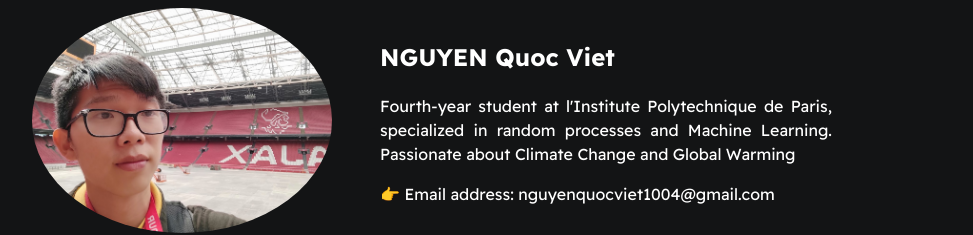
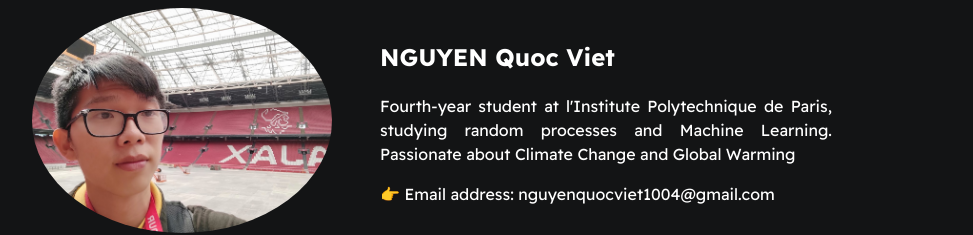
Before and after one commit to Viet1004/resume, a plain HTML site: page index.html in a window 1280 px wide. Shown: the top 235 px of the page, without its empty margins (158-1131 px from the left). Drawn offline with Linux system fonts and the light colour scheme.

Commit message:
small change in objectives

```diff
--- a/index.html
+++ b/index.html
@@ -14,7 +14,7 @@
                 <img id="profile-pic" src="assets/images/avatar.jpeg" alt="Image not found!">
                 <div>
                     <h2 id="bio"> NGUYEN Quoc Viet </h2>
-                    <p id="profileResume"> Fourth-year student at l'Institute Polytechnique de Paris, specialized in random processes and Machine Learning. Passionate about Climate Change and Global Warming</p>
+                    <p id="profileResume"> Fourth-year student at l'Institute Polytechnique de Paris, studying random processes and Machine Learning. Passionate about Climate Change and Global Warming</p>
                     <p id="email">👉 Email address: nguyenquocviet1004@gmail.com</p>
                 </div>
             </section>
```
